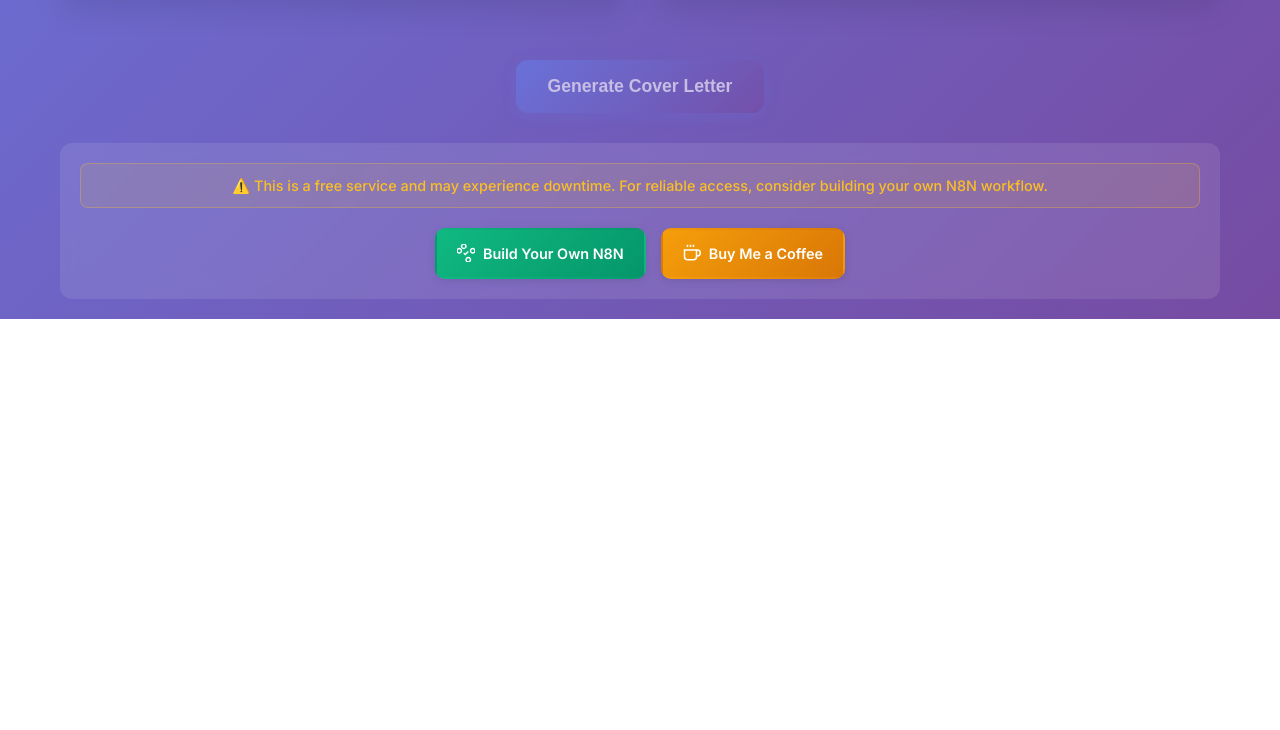
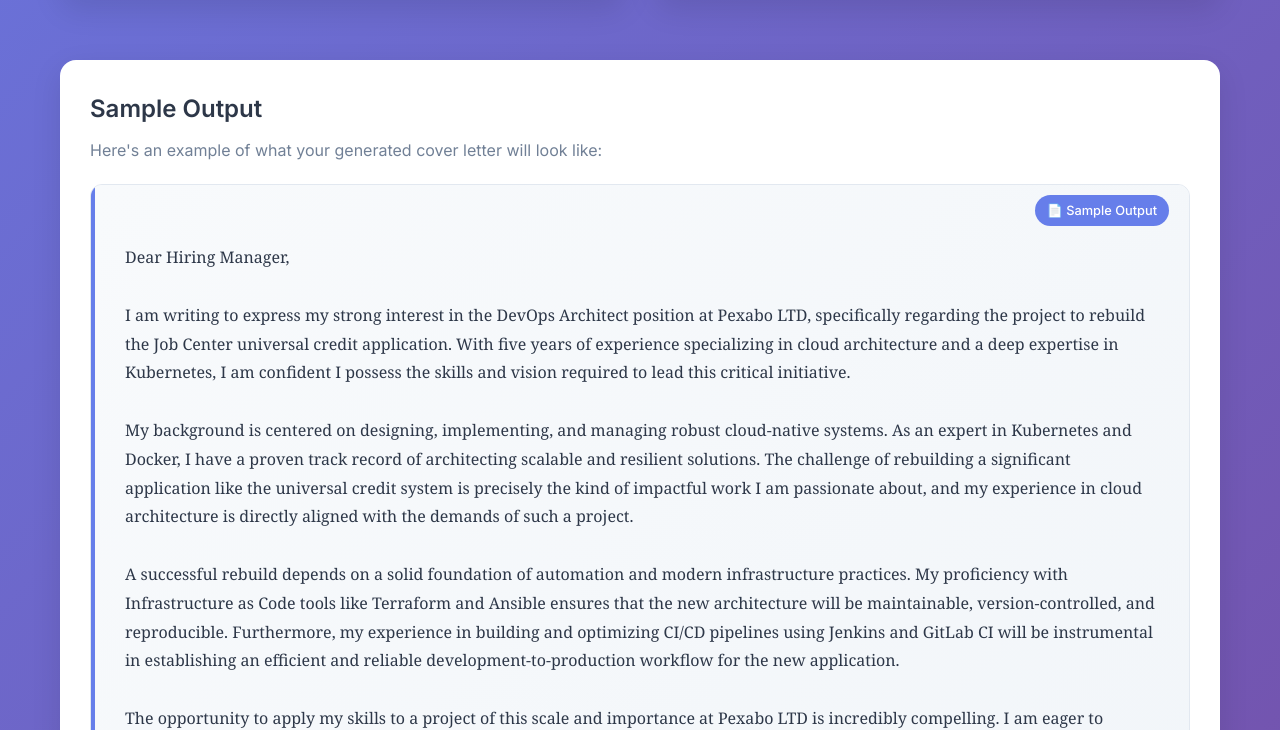
Before and after one commit to rifaterdemsahin/coverletter, a website: page index.html in a window 1280 px wide. Shown: the part 990-1720 px from the top of the page. Before the commit the page ends 1309 px from the top, so only its background shows below. Drawn offline with Linux system fonts and the light colour scheme.

Commit message:
Add sample output section to index.html with a cover letter example. Enhance styles in styles.css for the new sample card layout, including improved typography and visual elements for better presentation.

```diff
--- a/index.html
+++ b/index.html
@@ -80,6 +80,34 @@
                             <input type="email" id="applicantEmail" name="applicantEmail" placeholder="your.email@example.com" required>
                         </div>
                     </form>
+                </div>
+            </div>
+
+            <div class="sample-section">
+                <div class="sample-card">
+                    <h2>Sample Output</h2>
+                    <p class="sample-description">Here's an example of what your generated cover letter will look like:</p>
+                    <div class="sample-content">
+                        <div class="sample-letter">
+Dear Hiring Manager,
+
+I am writing to express my strong interest in the DevOps Architect position at Pexabo LTD, specifically regarding the project to rebuild the Job Center universal credit application. With five years of experience specializing in cloud architecture and a deep expertise in Kubernetes, I am confident I possess the skills and vision required to lead this critical initiative.
+
+My background is centered on designing, implementing, and managing robust cloud-native systems. As an expert in Kubernetes and Docker, I have a proven track record of architecting scalable and resilient solutions. The challenge of rebuilding a significant application like the universal credit system is precisely the kind of impactful work I am passionate about, and my experience in cloud architecture is directly aligned with the demands of such a project.
+
+A successful rebuild depends on a solid foundation of automation and modern infrastructure practices. My proficiency with Infrastructure as Code tools like Terraform and Ansible ensures that the new architecture will be maintainable, version-controlled, and reproducible. Furthermore, my experience in building and optimizing CI/CD pipelines using Jenkins and GitLab CI will be instrumental in establishing an efficient and reliable development-to-production workflow for the new application.
+
+The opportunity to apply my skills to a project of this scale and importance at Pexabo LTD is incredibly compelling. I am eager to contribute to building a modern, efficient, and resilient system that will serve a vital public function. I am keen to discuss how my expertise in Kubernetes architecture and DevOps automation can directly contribute to the success of this project.
+
+Thank you for your time and consideration. I look forward to hearing from you soon.
+
+Best regards,
+
+Rifat Erdem Sahin
+info@pexabo.com
+[Your Phone Number]
+                        </div>
+                    </div>
                 </div>
             </div>
 
--- a/styles.css
+++ b/styles.css
@@ -230,6 +230,63 @@
 .form-group textarea {
     resize: vertical;
     min-height: 120px;
+}
+
+.sample-section {
+    margin-bottom: 30px;
+}
+
+.sample-card {
+    background: white;
+    border-radius: 16px;
+    padding: 30px;
+    box-shadow: 0 10px 30px rgba(0, 0, 0, 0.1);
+    backdrop-filter: blur(10px);
+}
+
+.sample-card h2 {
+    font-size: 1.5rem;
+    font-weight: 600;
+    margin-bottom: 10px;
+    color: #2d3748;
+}
+
+.sample-description {
+    color: #718096;
+    margin-bottom: 20px;
+    font-size: 1rem;
+}
+
+.sample-content {
+    background: #f7fafc;
+    border-radius: 12px;
+    border: 1px solid #e2e8f0;
+    overflow: hidden;
+}
+
+.sample-letter {
+    padding: 30px;
+    font-family: 'Georgia', serif;
+    line-height: 1.8;
+    white-space: pre-wrap;
+    color: #2d3748;
+    background: linear-gradient(135deg, #f8fafc 0%, #f1f5f9 100%);
+    border-left: 4px solid #667eea;
+    position: relative;
+}
+
+.sample-letter::before {
+    content: "📄 Sample Output";
+    position: absolute;
+    top: 10px;
+    right: 20px;
+    background: #667eea;
+    color: white;
+    padding: 4px 12px;
+    border-radius: 20px;
+    font-size: 0.8rem;
+    font-weight: 500;
+    font-family: 'Inter', sans-serif;
 }
 
 .generate-section {
@@ -468,8 +525,21 @@
     }
 
     .upload-card,
-    .job-specs-card {
+    .job-specs-card,
+    .sample-card {
         padding: 20px;
+    }
+
+    .sample-letter {
+        padding: 20px;
+        font-size: 0.9rem;
+    }
+
+    .sample-letter::before {
+        position: static;
+        display: block;
+        margin-bottom: 15px;
+        text-align: center;
     }
 
     .result-header {
```
